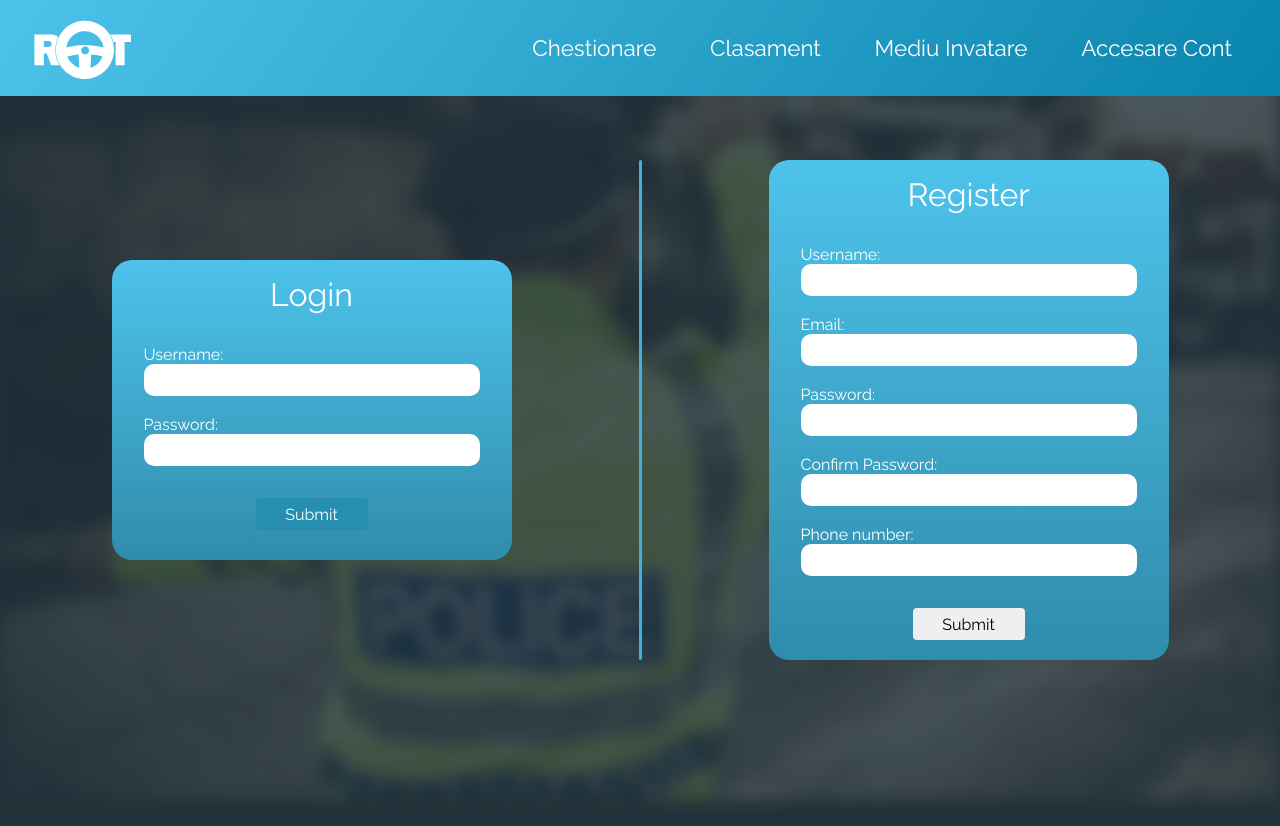
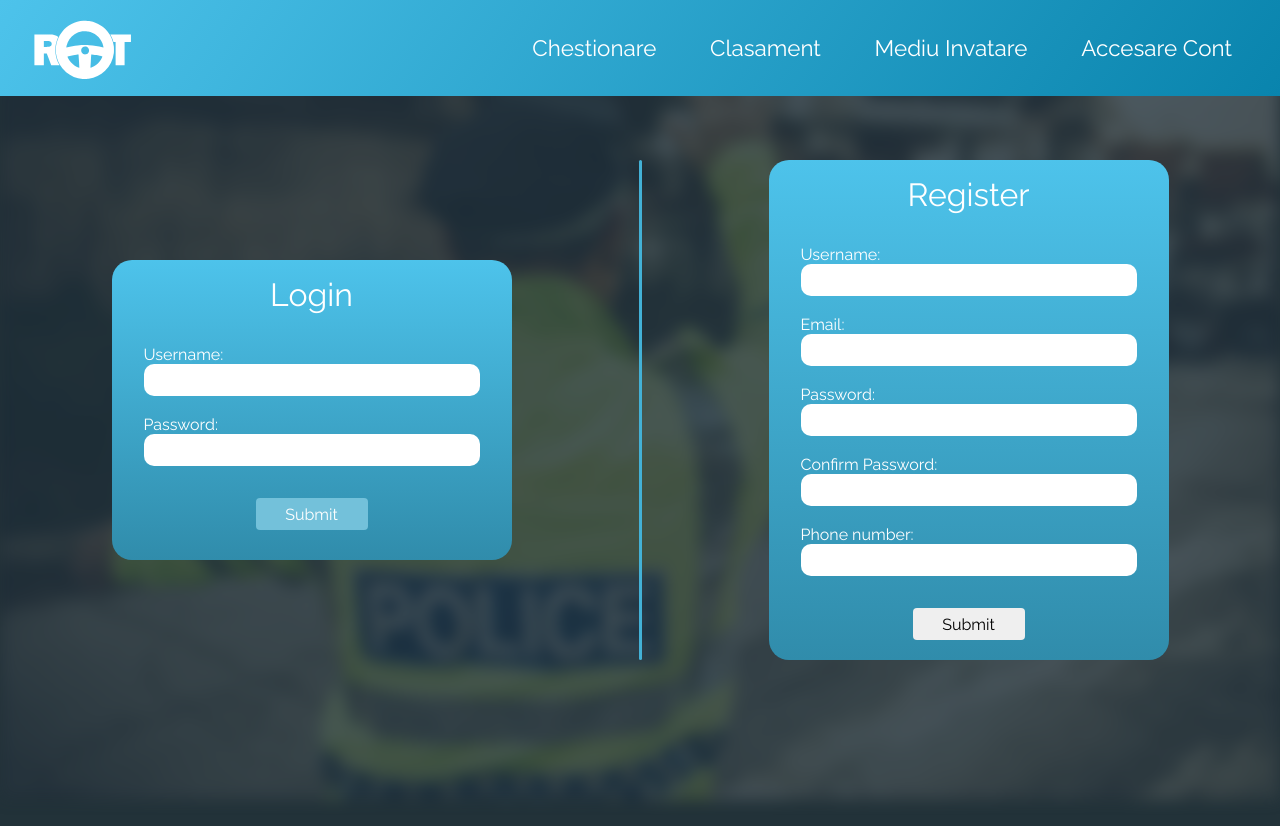
Before and after one commit to paulazoitei/Romanian-Traffic-Signs-Tutor, a PHP site: the page made by Html Components/auth.html in a window 1280 px wide, with the pointer over the restyled element. Shown: the top 826 px of the page. Run offline with PHP 8.4, Linux system fonts and the light colour scheme.

Commit message:
butoane login

```diff
--- a/Styles/login.css
+++ b/Styles/login.css
@@ -116,12 +116,12 @@
   z-index: 500;
 }
 .submit-button:hover {
-  background-color: rgb(38, 142, 177);
+  background-color: rgb(115, 193, 218);
   color: white;
   cursor: pointer;
 }
 .submit-button:active {
-  background-color: rgb(38, 142, 177);
+  background-color: rgb(105, 163, 182);
   color: white;
   cursor: pointer;
 }
```
